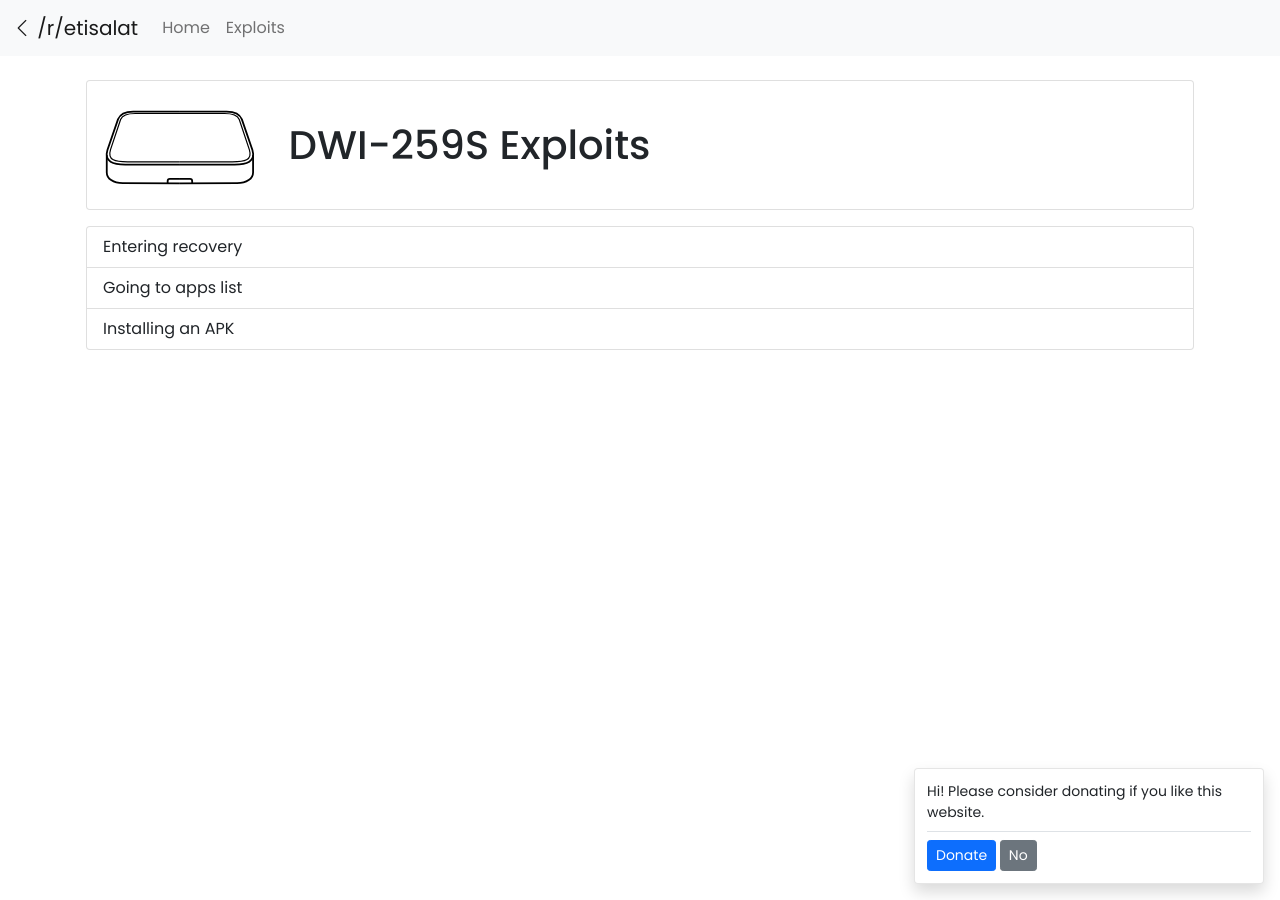
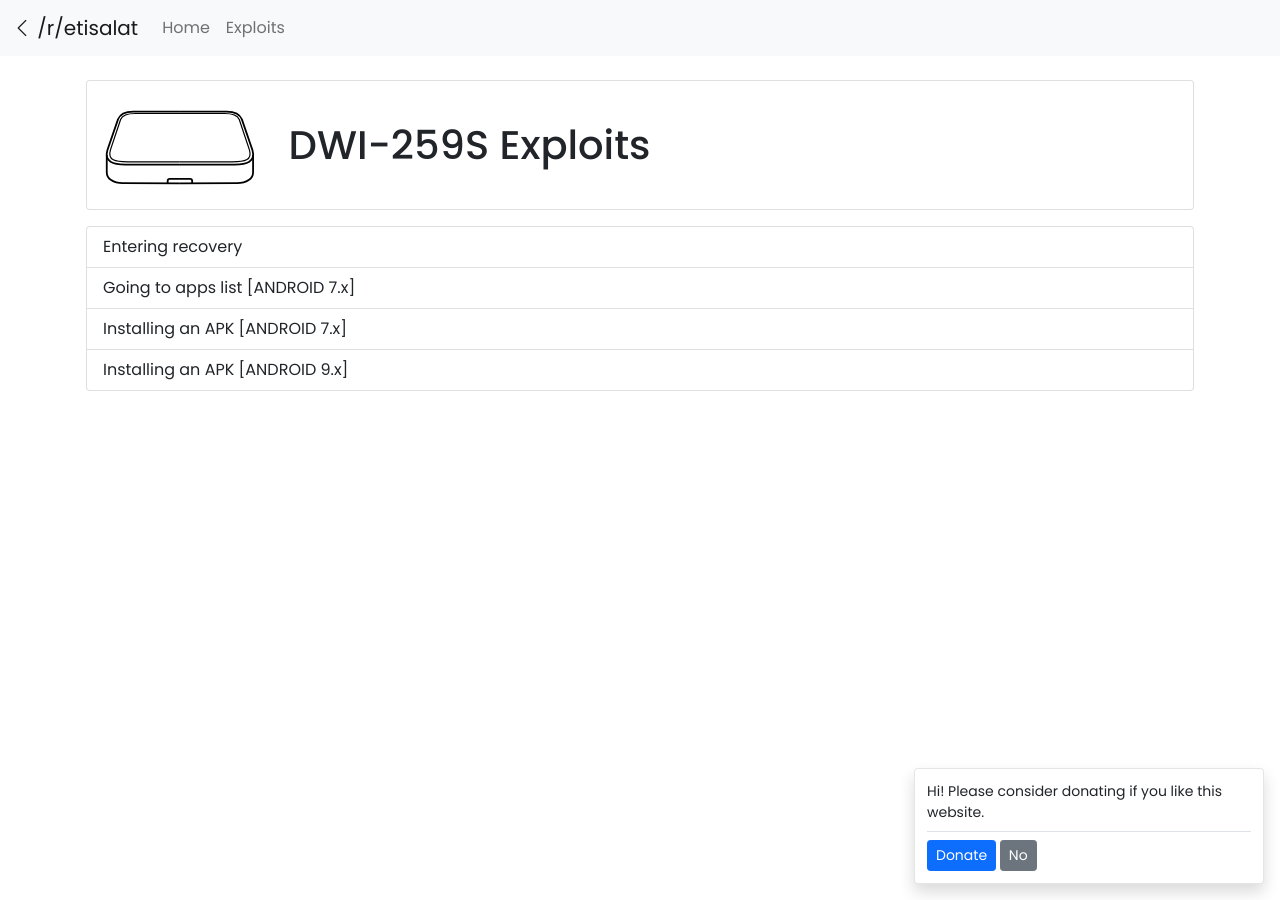
Before and after one commit to emiratestel/emiratestel.github.io, a Jekyll site: the page built from exploits/_devices/dwi259s.html, in a window 1280 px wide. Built offline with Jekyll 4.4.1, drawn with Linux system fonts in a browser that asks for light colours.

Commit message:
Add Android 9 and 7 specific instructions

```diff
--- a/_includes/note.html
+++ b/_includes/note.html
@@ -2,6 +2,9 @@
     {% when "tip" %}
         {% assign text = "success" %}
         {% assign icon = "lightbulb" %}
+    {% when "warning" %}
+        {% assign text = "danger" %}
+        {% assign icon = "exclamation-triangle" %}
     {% else %}
         {% assign text = "info" %}
         {% assign icon = "info-circle" %}
--- a/exploits/_exploits/dwi-259s-going-to-apps-list.md
+++ b/exploits/_exploits/dwi-259s-going-to-apps-list-A7.md
@@ -1,7 +1,7 @@
 ---
 layout: default
 device: DWI-259S
-title: Going to apps list
+title: Going to apps list [ANDROID 7.x]
 ---
 
 {% include note.html content="Bottom USB port might have a white sticker over it" %}
--- a/exploits/_exploits/dwi-259s-installing-an-APK.html
+++ b/exploits/_exploits/dwi-259s-installing-an-APK-A7.html
@@ -1,8 +1,10 @@
 ---
 layout: default
 device: DWI-259S
-title: Installing an APK
+title: Installing an APK [ANDROID 7.x]
 ---
+
+{% include note.html type="warning" content="We aren't responsible for damage caused by third party programs." %}
 
 <h4 id="beforehand">Beforehand</h4>
 <ul>
@@ -71,7 +73,7 @@
     <li>Navigate into the USB and into the folder you placed your APKs</li>
     <li>Double click the APK to install it</li>
     <li>On first time install, it will show an error about unknown sources</li>
-    <li>click settings on the prompt</li>
+    <li>Click settings on the prompt</li>
     <li>Enable all sources shown</li>
     <li>Continue installing the app</li>
 </ul>
```
Also changed, not shown: exploits/_exploits/dwi-259s-installing-an-APK-A9.md (added, +19 -0 lines).
